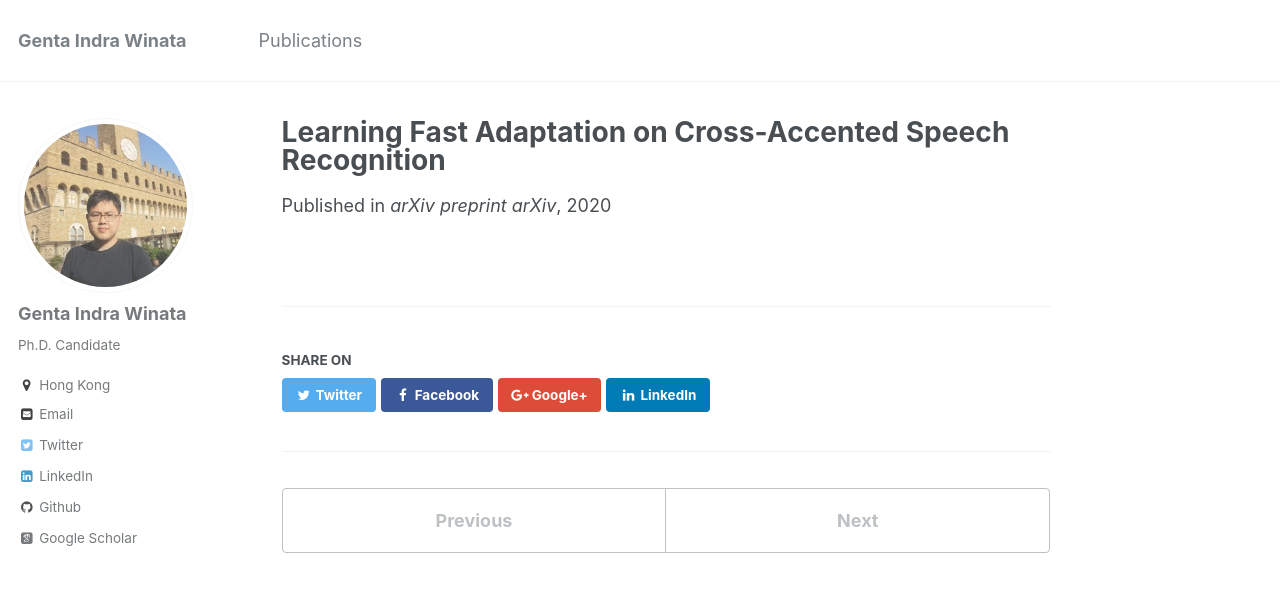
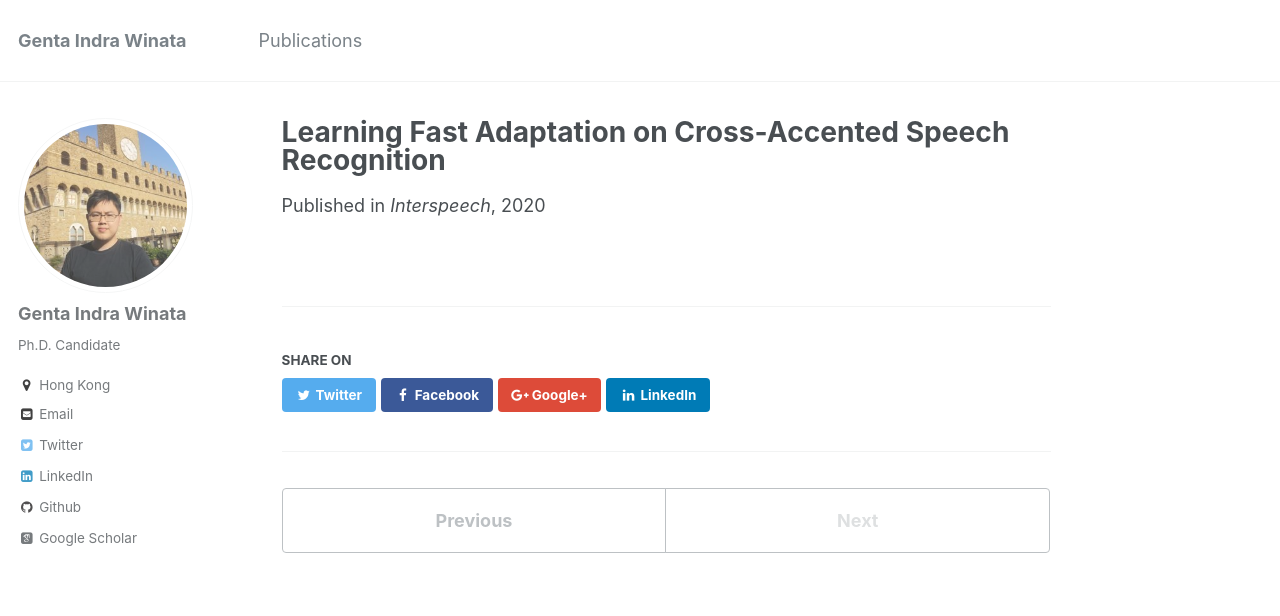
Before and after one commit to gentaiscool/gentaiscool.github.io, a Jekyll site: the page built from _publications/2020-03-04-paper-learning.md, in a window 1280 px wide. Shown: the top 616 px of the page. Built offline with Jekyll 4.4.1, drawn with Linux system fonts in a browser that asks for light colours; some web fonts are replaced.

Commit message:
Update home and add publication

```diff
--- a/_layouts/about.html
+++ b/_layouts/about.html
@@ -66,8 +66,8 @@
             <br/><br/>
             I serve as the Program Committee and Reviewer:
             <ul>
-              <li>Conferences: <a href="https://acl2020.org/" style="color:#000000">ACL 2020</a>, <a href="https://sites.google.com/view/starsem2020/" style="color:#000000">*SEM 2020</a>, <a href="https://coling2020.org/" style="color:#000000">COLING 2020</a>, <a href="https://2020.emnlp.org/" style="color:#000000">EMNLP 2020</a></li>
-              <li>Journals: <a href="https://dl.acm.org/journal/tallip" style="color:#000000">ACM Journal Transactions on Asian and Low-Resource Language Information Processing (TALLIP)</a></li>
+              <li>Conferences: ACL 2020, *SEM 2020, COLING 2020, EMNLP 2020, ICLR 2020, EACL 2021</li>
+              <li>Journals: <a href="https://dl.acm.org/journal/tallip" style="color:#000000">TALLIP</a></li>
               <li>Workshops: <a href="https://www.humanizing-ai.com/program.html" style="color:#000000">Humanizing AI at IJCAI 2019</a> and <a href="https://cod1r.github.io/Code-Switching/" style="color:#000000">4th Code-Switching Workshop at LREC 2020</a></li>
             </ul>
           </div>
@@ -79,6 +79,7 @@
       <h1 class="page__title" itemprop="headline">Highlights</h1>
       <ul style="line-height:100%; font-size:16px">
         <!-- <li>Program Committee of <a href="https://cod1r.github.io/Code-Switching/" style="color:#000000">4th Code-Switching Workshop, LREC 2020</a></li> -->
+        <li><a href="https://arxiv.org/pdf/2003.01901.pdf" style="color:#000000">Cross-Accented ASR</a> paper accepted at Interspeech, 2020</li>
         <li>I have accepted an internship offer from Salesforce Research for summer 2020!</li>
         <li><a href="https://arxiv.org/pdf/2002.05923.pdf" style="color:#000000">Zero-shot Cross-Domain Named Entity Recognition</a> paper accepted at RepL4NLP, 2020</li>
         <li>Two papers <a href="https://arxiv.org/abs/2004.11727" style="color:#000000">Coach</a> and <a href="https://arxiv.org/abs/2004.14228" style="color:#000000">Meta-Transfer Learning</a> accepted at ACL 2020</li>
--- a/_publications/2020-03-04-paper-learning.md
+++ b/_publications/2020-03-04-paper-learning.md
@@ -1,10 +1,10 @@
 ---
 title: "Learning Fast Adaptation on Cross-Accented Speech Recognition"
 collection: publications
-permalink: /publication/2020-03-04-paper-learning
+permalink: /publication/2020-07-25-paper-learning
 excerpt: ''
-date: 2020-03-04
-venue: 'arXiv preprint arXiv'
+date: 2020-07-25
+venue: 'Interspeech'
 paperurl: 'https://arxiv.org/pdf/2003.01901.pdf'
 authors: 'Genta Indra Winata*, Samuel Cahyawijaya*, Zihan Liu*, Zhaojiang Lin, Andrea Madotto, Peng Xu, Pascale Fung'
 paper: 'https://arxiv.org/pdf/2003.01901.pdf'
```
Also changed, not shown: 2 other files.
